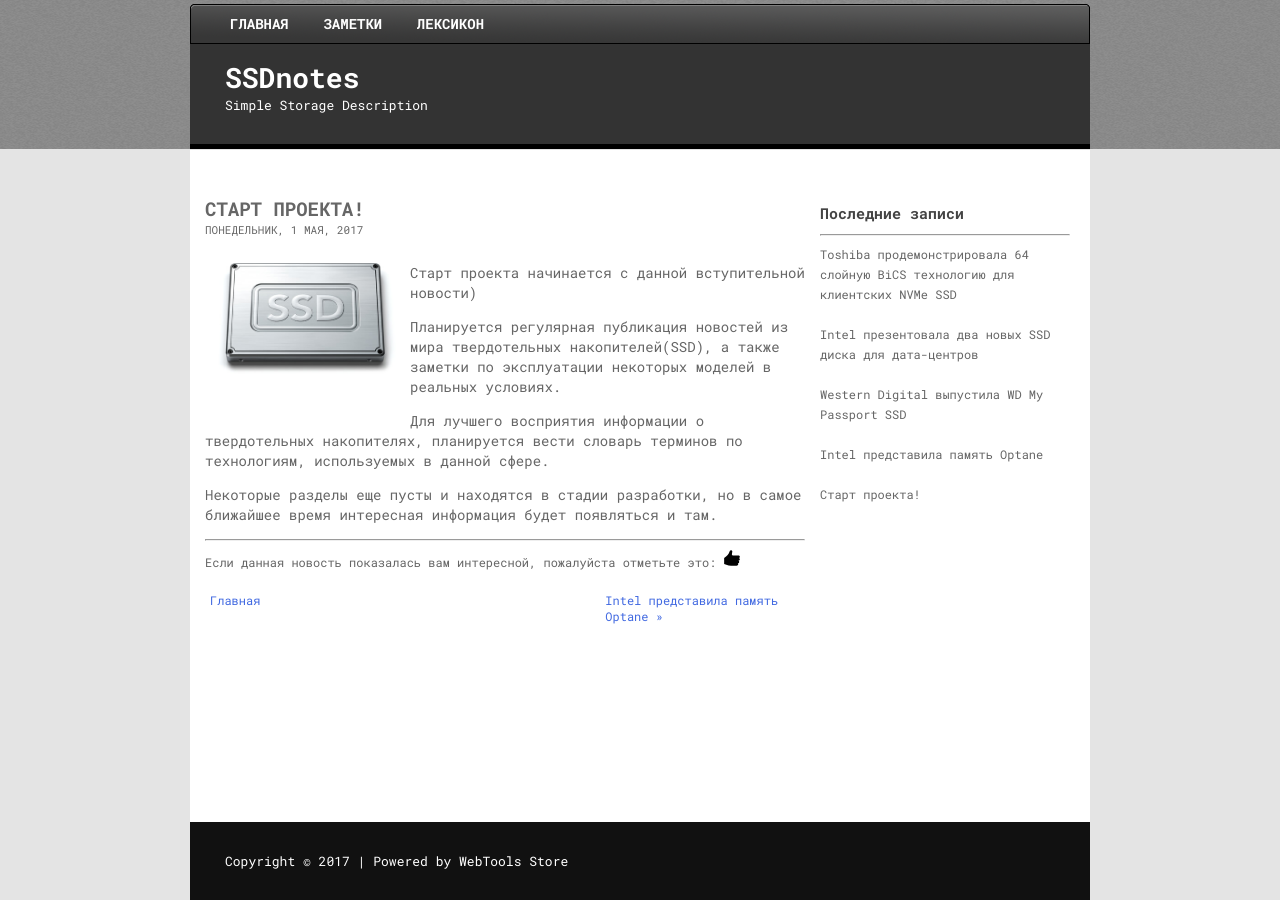
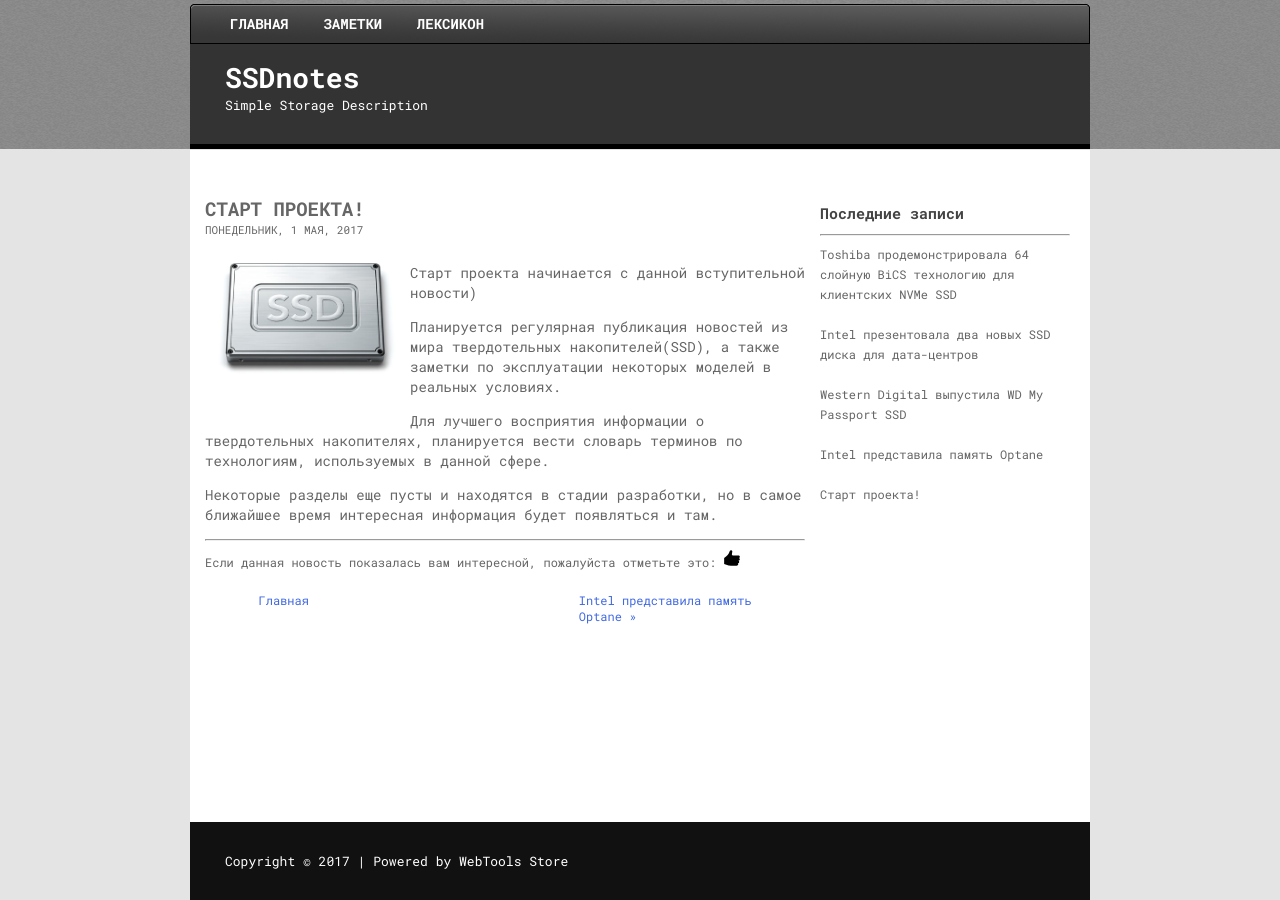
Before and after one commit to web2ls/ssdnotes, a Jekyll site: the page built from _posts/2017-5-1-first-news.md, in a window 1280 px wide. Built offline with Jekyll 4.4.1, drawn with Linux system fonts in a browser that asks for light colours; comment, search, counter and statistics services are not loaded.

Commit message:
fixed bug with position post navigation in post templates

```diff
--- a/_includes/post_nav.html
+++ b/_includes/post_nav.html
@@ -2,7 +2,7 @@
   {% if page.previous.url %}
     <a href="{{ site.github.url }}{{ page.previous.url }}">&laquo; {{ page.previous.title }}</a>
   {% endif %}
-  <a href="{{ site.github.url }}">Главная</a>
+  <a class="post-nav-link-to-mainpage" href="{{ site.github.url }}">Главная</a>
   {% if page.next.url %}
     <a href="{{ site.github.url }}{{ page.next.url }}">{{ page.next.title }} &raquo;</a>
   {% endif %}
--- a/css/core.css
+++ b/css/core.css
@@ -202,7 +202,8 @@ nav a:hover {
 }
 
 .bottom-links a {
-  width: 33%;
+  display: block;
+  width: 37.5%;
   font-size: 12px;
   font-weight: 400;
   line-height: normal;
@@ -211,6 +212,11 @@ nav a:hover {
 
 .bottom-links a:hover {
   color: #666666;
+}
+
+.bottom-links .post-nav-link-to-mainpage {
+  width: 25%;
+  text-align: center;
 }
 
 aside {
```
